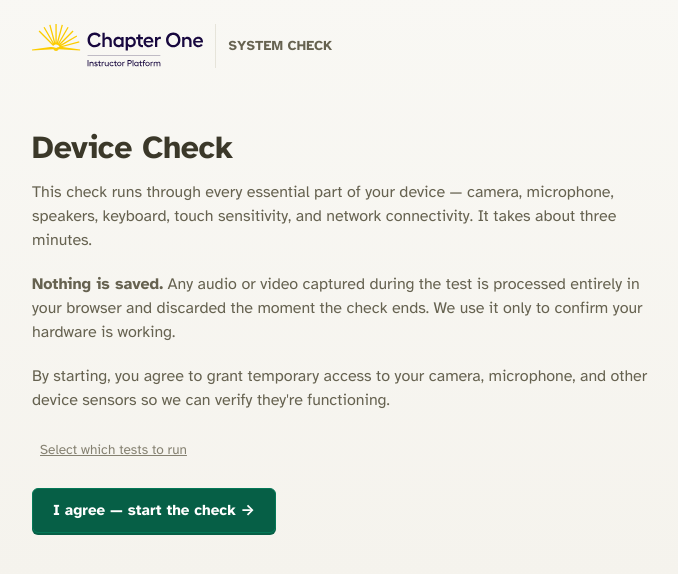
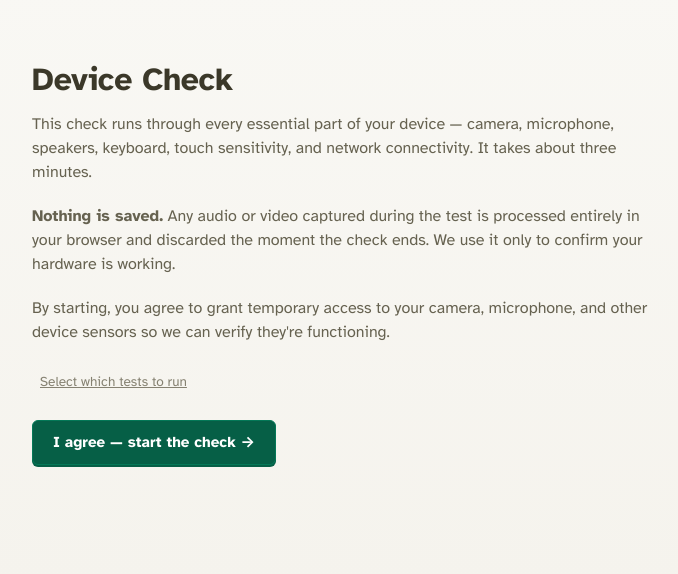
Before and after one commit to innovationsforlearning/checks, a website built with Vite: page index.html in a window 1280 px wide. Shown: the whole page, without its empty margins (90-768 px from the left). Built offline with nearby package versions, Linux system fonts and the light colour scheme.

Commit message:
Remove brand header from the welcome screen
The Chapter One mark + 'System Check' tagline was the first thing on
the page, but the welcome copy and h1 already do that work; the header
was just adding a strip of decoration that competed with the actual
call to action. Drop the markup and the now-unused .brand* styles.

```diff
--- a/index.html
+++ b/index.html
@@ -7,12 +7,6 @@
   </head>
   <body>
     <div id="app">
-      <div class="brand">
-        <img class="brand-logo" src="/chapterone-logo.svg" alt="Chapter One" />
-        <div class="brand-divider"></div>
-        <div class="brand-tagline">System Check</div>
-      </div>
-
       <!-- Welcome -->
       <div id="screen-welcome" class="screen active fade-in">
         <h1>Device Check</h1>
--- a/src/styles/base.css
+++ b/src/styles/base.css
@@ -112,30 +112,6 @@ body {
   gap: 1.5rem;
 }
 
-.brand {
-  display: flex;
-  align-items: flex-start;
-  gap: 0.75rem;
-}
-.brand-logo {
-  height: 44px;
-  width: auto;
-  display: block;
-}
-.brand-divider {
-  width: 1px;
-  align-self: stretch;
-  background: var(--sand-400);
-}
-.brand-tagline {
-  font-size: 0.85rem;
-  font-weight: 700;
-  color: var(--text-secondary);
-  letter-spacing: 0.01em;
-  align-self: center;
-  text-transform: uppercase;
-}
-
 h1 {
   font-size: 2rem;
   font-weight: 700;
```
